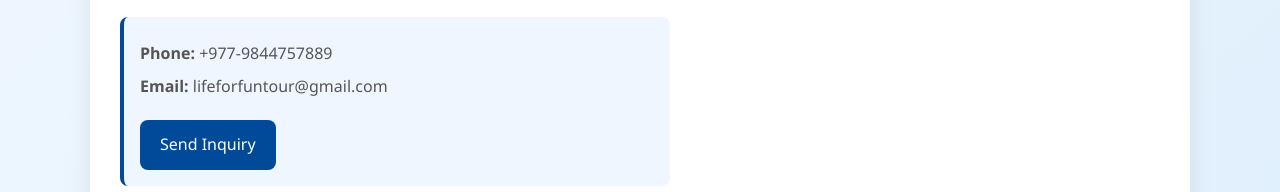
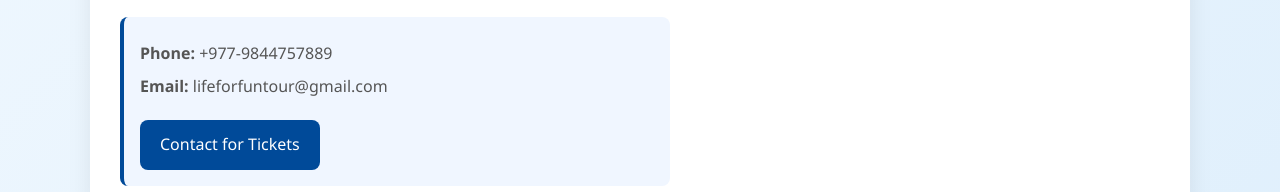
Before and after one commit to parnish007/lfftt, a website: page src/html/flights.html in a window 1280 px wide. Shown: the part 760-952 px from the top of the page. Drawn offline with Linux system fonts and the light colour scheme.

Commit message:
8 12 update

```diff
--- a/src/html/flights.html
+++ b/src/html/flights.html
@@ -48,7 +48,7 @@
       <div class="contact-methods">
         <p><strong>Phone:</strong> +977-9844757889</p>
         <p><strong>Email:</strong> lifeforfuntour@gmail.com</p>
-        <a href="/html/contact.html" class="btn">Send Inquiry</a>
+        <a href="/html/contact.html" class="btn">Contact for Tickets</a>
       </div>
     </div>
 
```
Also changed, not shown: src/html/index.html (+1 -1 lines).
